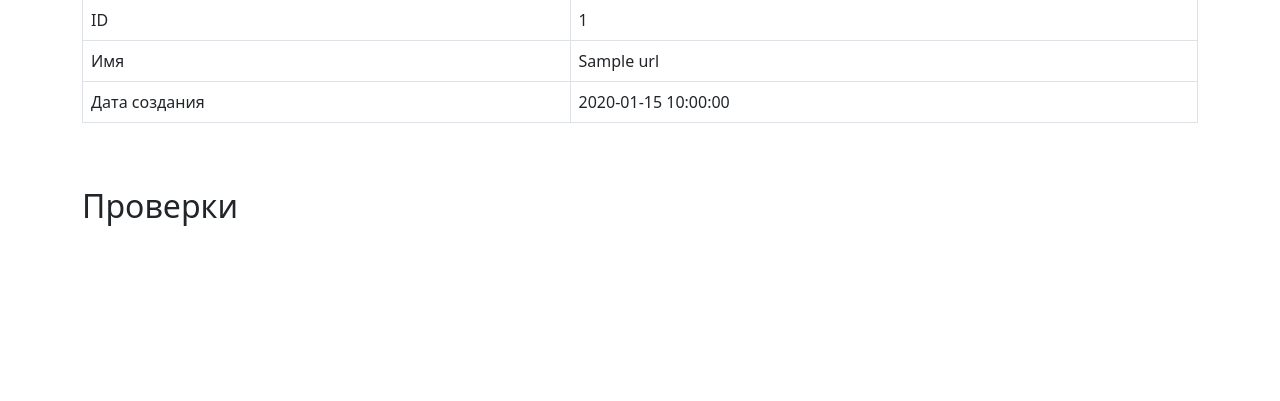
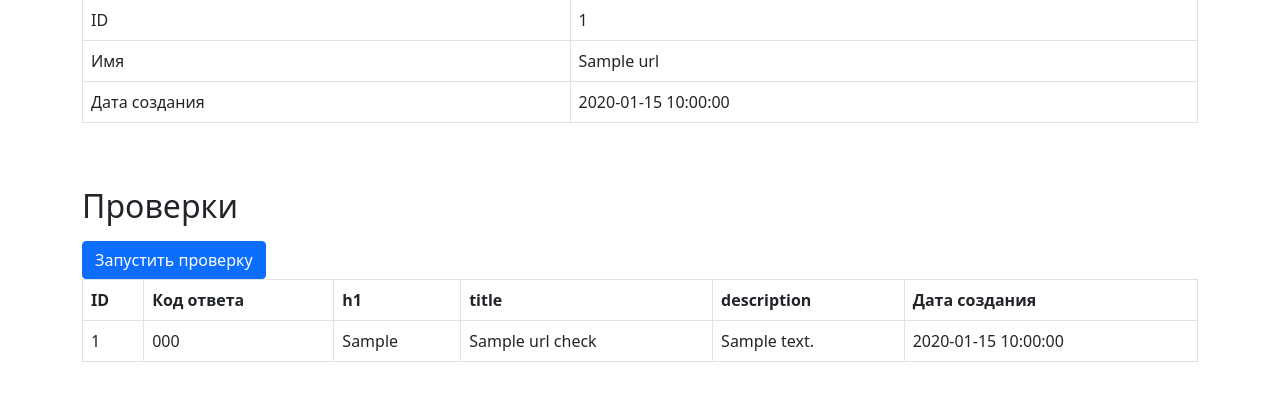
Before and after one commit to i-pichurov/python-project-83, a Flask app: page /urls/1 in a window 1280 px wide. Shown: the part 129-530 px from the top of the page. Run offline with Flask 3, Linux system fonts and the light colour scheme; a database or web service that is not in the repository returns one stand-in record (values such as "Sample title"); some libraries are stand-ins or nearby versions.

Commit message:
make urls_check

```diff
--- a/database.sql
+++ b/database.sql
@@ -1,4 +1,4 @@
-DROP TABLE IF EXISTS urls;
+DROP TABLE IF EXISTS urls CASCADE;
 DROP TABLE IF EXISTS url_checks;
 
 CREATE TABLE urls (
@@ -10,9 +10,9 @@ CREATE TABLE urls (
 CREATE TABLE url_checks (
     id INT GENERATED BY DEFAULT AS IDENTITY PRIMARY KEY,
     url_id INT REFERENCES urls(id) NOT NULL,
-    status_code INT NOT NULL,
+    status_code VARCHAR,
     h1 VARCHAR,
-    title VARCHAR,
+    title VARCHAR,S
     description VARCHAR,
     created_at DATE NOT NULL
 );
--- a/page_analyzer/app.py
+++ b/page_analyzer/app.py
@@ -30,6 +30,32 @@ repo = UrlRepository(conn)
 def normalize_url(url):
     parsed = urlparse(url)
     return f"{parsed.scheme}://{parsed.netloc}"
+
+
+create_base_query = """
+DROP TABLE IF EXISTS urls CASCADE;
+DROP TABLE IF EXISTS url_checks;
+
+CREATE TABLE urls (
+    id INT GENERATED BY DEFAULT AS IDENTITY PRIMARY KEY,
+    name VARCHAR UNIQUE NOT NULL,
+    created_at DATE NOT NULL
+);
+
+CREATE TABLE url_checks (
+    id INT GENERATED BY DEFAULT AS IDENTITY PRIMARY KEY,
+    url_id INT REFERENCES urls(id) NOT NULL,
+    status_code VARCHAR,
+    h1 VARCHAR,
+    title VARCHAR,
+    description VARCHAR,
+    created_at DATE NOT NULL
+);
+"""
+
+with conn.cursor() as curs:
+    curs.execute(create_base_query)
+    conn.commit()
 
 
 @app.route('/')
@@ -84,8 +110,28 @@ def urls_post():
 def urls_show(id):
     messages = get_flashed_messages(with_categories=True)
     url = repo.find(id)
+    url_checks = repo.get_url_checks(id)
+
     return render_template(
         'urls/show.html',
         url=url,
+        url_checks=url_checks,
         messages=messages
     )
+
+
+@app.post('/urls/<id>/checks')
+def url_checks(id):
+    url_check = {
+        'url_id': id,
+        'status_code': '',
+        'h1': '',
+        'title': '',
+        'description': '',
+        'created_at': date.today()
+    }
+
+    repo.create_url_check(url_check)
+    flash('Страница успешно проверена', 'success')
+
+    return redirect(url_for('urls_show', id=id), code=302)
--- a/page_analyzer/templates/urls/show.html
+++ b/page_analyzer/templates/urls/show.html
@@ -37,6 +37,35 @@
 
             <h2 class="mt-5 mb-3">Проверки</h2>
 
+            <form method="post" action="{{ url_for('url_checks', id=url.id) }}">
+                <input type="submit" class="btn btn-primary" value="Запустить проверку">
+            </form>
+
+            <div class="table-responsive">
+                <table class="table table-bordered table-hover text-nowrap" data-test="checks">
+                    <tbody>
+                        <tr>
+                            <th>ID</th>
+                            <th>Код ответа</th>
+                            <th>h1</th>
+                            <th>title</th>
+                            <th>description</th>
+                            <th>Дата создания</th>
+                        </tr>
+                        {% for url_check in url_checks %}
+                        <tr>
+                            <td>{{ url_check.id }}</td>
+                            <td>{{ url_check.status_code }}</td>
+                            <td>{{ url_check.h1 }}</td>
+                            <td>{{ url_check.title }}</td>
+                            <td>{{ url_check.description }}</td>
+                            <td>{{ url_check.created_at }}</td>
+                        </tr>
+                        {% endfor %}
+                    </tbody>
+                </table>
+            </div>
+
         </div>
     </main>
 
--- a/page_analyzer/url_repository.py
+++ b/page_analyzer/url_repository.py
@@ -20,14 +20,19 @@ class UrlRepository:
 
 
     def create(self, url_data):
-        with self.conn.cursor() as cur:
-            cur.execute(
-                "INSERT INTO urls (name, created_at) VALUES (%s, %s) RETURNING id",
-                (url_data['name'], url_data['created_at'])
-            )
-            url_data['id'] = cur.fetchone()[0]
-        self.conn.commit()
-        return url_data['id']
+        try:
+            with self.conn.cursor() as cur:
+                cur.execute(
+                    "INSERT INTO urls (name, created_at) VALUES (%s, %s) RETURNING id",
+                    (url_data['name'], url_data['created_at'])
+                )
+                url_data['id'] = cur.fetchone()[0]
+            self.conn.commit()
+            return url_data['id']
+
+        except Error as e:
+            print(f"Database error: {e}")  # Логирование ошибки
+            raise
 
 
     def check_by_name(self, url_data):
@@ -54,3 +59,29 @@ class UrlRepository:
         except Error as e:
             print(f"Database error: {e}")  # Логирование ошибки
             raise
+
+
+    def create_url_check(self, url_check):
+        try:
+            with self.conn.cursor() as cur:
+                cur.execute(
+                    "INSERT INTO url_checks (url_id, status_code, h1, title, description, created_at) VALUES (%s, %s, %s, %s, %s, %s)",
+                    (url_check['url_id'], url_check['status_code'], url_check['h1'], url_check['title'], url_check['description'], url_check['created_at'])
+                )
+            self.conn.commit()
+
+        except Error as e:
+            print(f"Database error: {e}")  # Логирование ошибки
+            raise
+
+
+    def get_url_checks(self, url_id):
+        try:
+            with self.conn.cursor(cursor_factory=RealDictCursor) as cur:
+                cur.execute("SELECT * FROM url_checks WHERE url_id = %s ORDER BY id DESC", (url_id,))
+                result = cur.fetchall()
+                return result
+
+        except Error as e:
+            print(f"Database error: {e}")  # Логирование ошибки
+            raise
```
Also changed, not shown: 1 other file.
